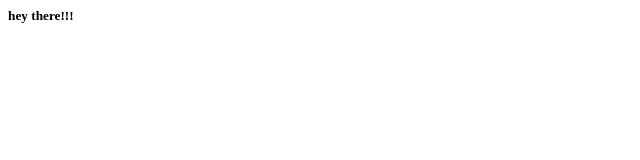
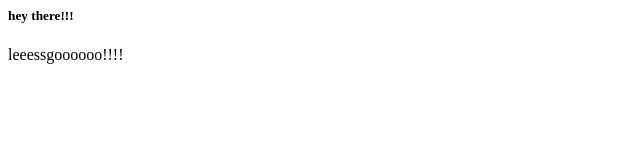
Before and after one commit to hitesh0806/git-6, a plain HTML site: page index.html in a window 1280 px wide. Shown: the whole page, without its empty margins (0-640 px from the left). Drawn offline with Linux system fonts and the light colour scheme.

Commit message:
added a new line in main branch

```diff
--- a/index.html
+++ b/index.html
@@ -1 +1,2 @@
 <h5>hey there!!!</h5>
+<p>leeessgoooooo!!!!</p>
```
